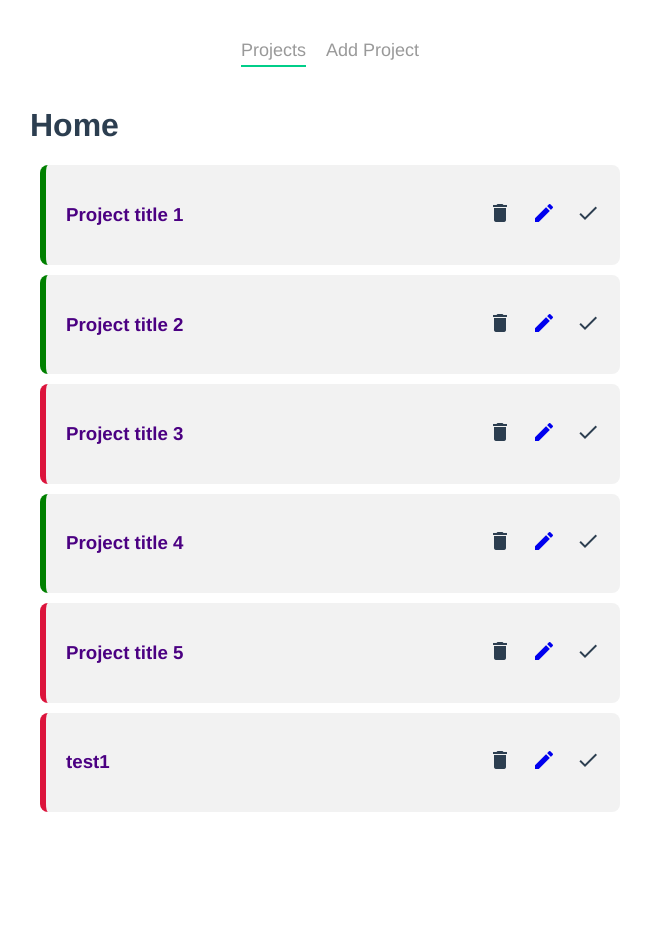
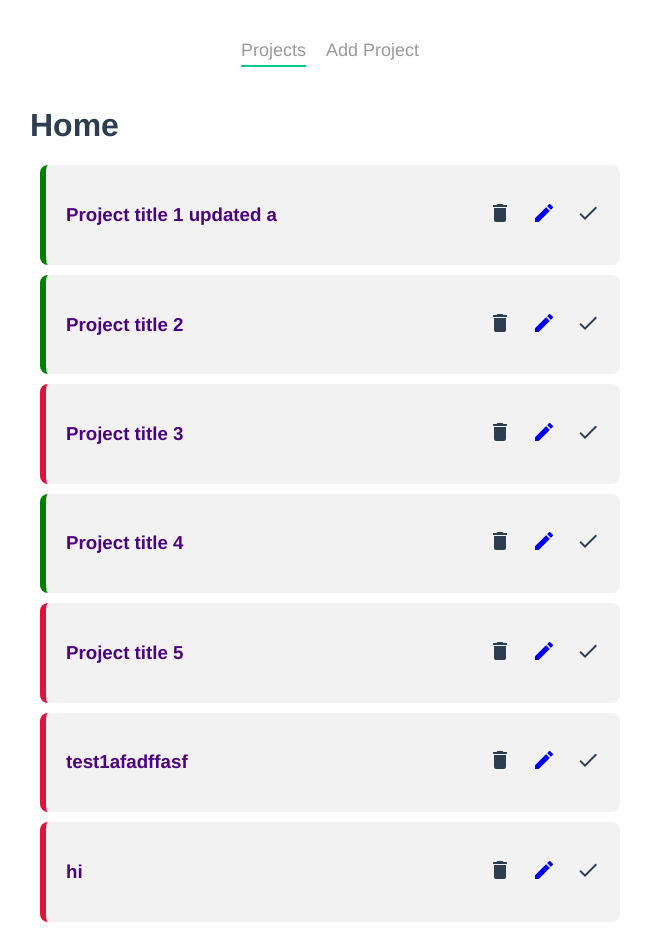
Before and after one commit to Oakekywe/Project_planner_vue, a Vue app: page / in a window 1280 px wide. Shown: the whole page, without its empty margins (310-961 px from the left). Before the commit the page ends 822 px from the top, so only its background shows below. Built offline with nearby package versions, Linux system fonts and the light colour scheme; data requests are answered from the project's data file.

Commit message:
finished update feature

```diff
--- a/database/db.json
+++ b/database/db.json
@@ -2,8 +2,8 @@
   "projects": [
     {
       "id": 1,
-      "title": "Project title 1",
-      "detail": "Project detail 1",
+      "title": "Project title 1 updated a",
+      "detail": "Project detail 1 updated a",
       "complete": true
     },
     {
@@ -31,10 +31,16 @@
       "complete": false
     },
     {
-      "title": "test1",
-      "detail": "test1 Detail",
+      "title": "test1afadffasf ",
+      "detail": "test1 Detailasdf asd fas",
       "complete": false,
       "id": 6
+    },
+    {
+      "title": "hi ",
+      "detail": "hi",
+      "complete": false,
+      "id": 7
     }
   ]
 }
--- a/src/views/EditProject.vue
+++ b/src/views/EditProject.vue
@@ -5,7 +5,7 @@
     <input type="text" v-model="title">
     <label>Project Detail</label>
     <input type="text" v-model="detail">
-    <button>Update Project</button>
+    <button @click="updateProject">Update Project</button>
   </form>
 </template>
 
@@ -19,7 +19,24 @@ export default {
     }
   },
   methods:{
-
+    updateProject(){
+      fetch("http://localhost:3000/projects/"+this.id,{
+        method:"PATCH",
+        headers:{
+          "Content-Type": "application/json"
+        },
+        body:JSON.stringify({
+          title: this.title,
+          detail: this.detail
+        })
+      })
+      .then(()=>{
+        this.$router.push("/")
+      })
+      .catch((err)=>{
+        console.log(err.message);
+      })
+    }
   },
   mounted(){
     fetch("http://localhost:3000/projects/"+this.id)
```
